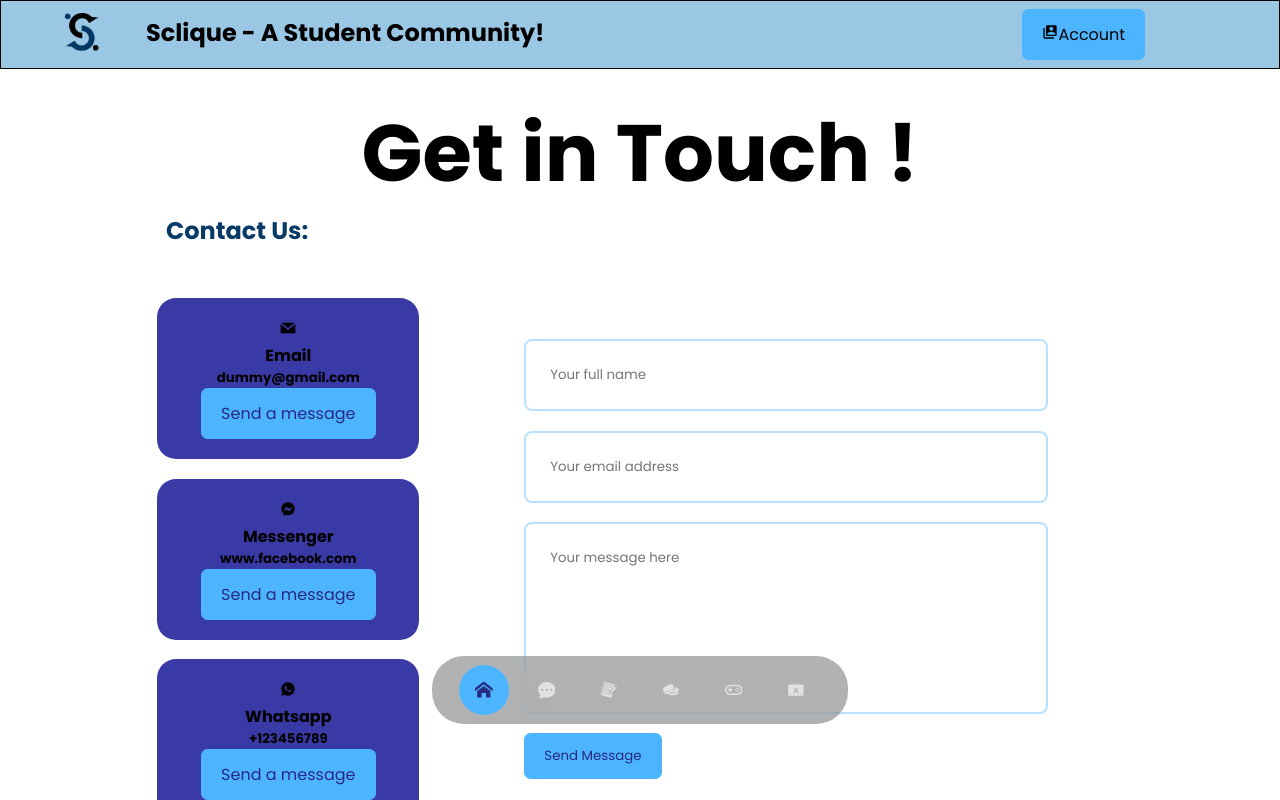
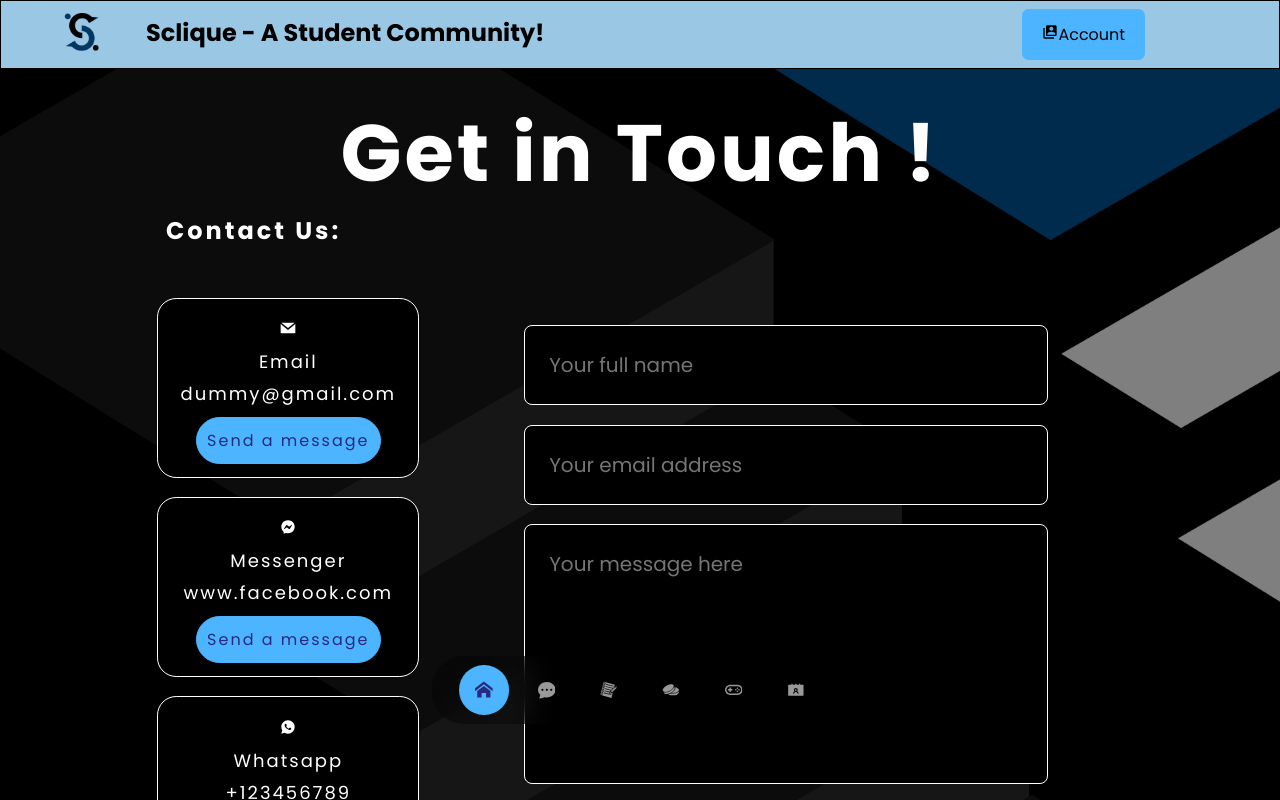
Before and after one commit to ItsDee19/Sclique, a React (Create React App) app: page /contact in a window 1280 px wide. Shown: the top 800 px of the page. Built offline with nearby package versions, Linux system fonts and the light colour scheme.

Commit message:
Update Contact.css

```diff
--- a/src/Styles/Contact.css
+++ b/src/Styles/Contact.css
@@ -1,7 +1,8 @@
 .contact {
     height: 100%;
     padding: 1em !important;
-   /* background-image: url("../assets/backgrnd.png");*/
+    background-image:linear-gradient(rgba(0, 0, 0, 0.5), rgba(0, 0, 0, 0.5)), url("../assets/backgrnd.png");
+    background-size: cover;
 }
 
 .container.contact__container {
@@ -22,17 +23,39 @@
 
 .contact__option {
     background: var(--color-bg-variant);
+    height: 180px;
     padding: 1.2rem;
     border-radius: 1.2rem;
-    border: 1px solid transparent;
+    border: 1px solid white;
     text-align: center;
     transition: var(--transition);
+    letter-spacing: 2px;
+    color: white;
+    background-color: black;
+}
+
+.contact__option > h4{
+    font-size: 18px;
+    font-weight: normal;
+    margin: 5px auto;
+}
+
+.contact__option > h5{
+    font-size: 18px;
+    font-weight: normal;
+    margin: 5px auto;
+}
+
+.contact__option > a{
+    margin: 5px auto;
+    border-radius: 50px;
+    padding: 10px;
 }
 
 .contact__option:hover {
-    background: transparent;
-    border-color: var(--color-primary-variant);
+    background-color: #151515;
 }
+
 
 form {
     display: flex;
@@ -44,22 +67,26 @@ input, textarea {
     width: 100%;
     padding: 1.5rem;
     border-radius: 0.5rem;
-    background: transparent;
-    border: 2px solid var(--color-primary-variant);
+    background: black;
+    border: 1px solid white;
     resize: none;
+    font-size: 20px;
     color: var(--color-white);
 }
 
 #contact > h2 {
      margin-left: 150px;
      margin-bottom: 50px;
-     color: rgb(7, 58, 103) !important;
+     letter-spacing: 3px;
+     color: white !important;
 }
 
 #contact > h1 {
     margin-top: 8px;
     text-align: center;
     font-size: 80px;
+    letter-spacing: 3px;
+    color: white !important;
 }
 
 @media screen and (max-width: 1024px) {
```
